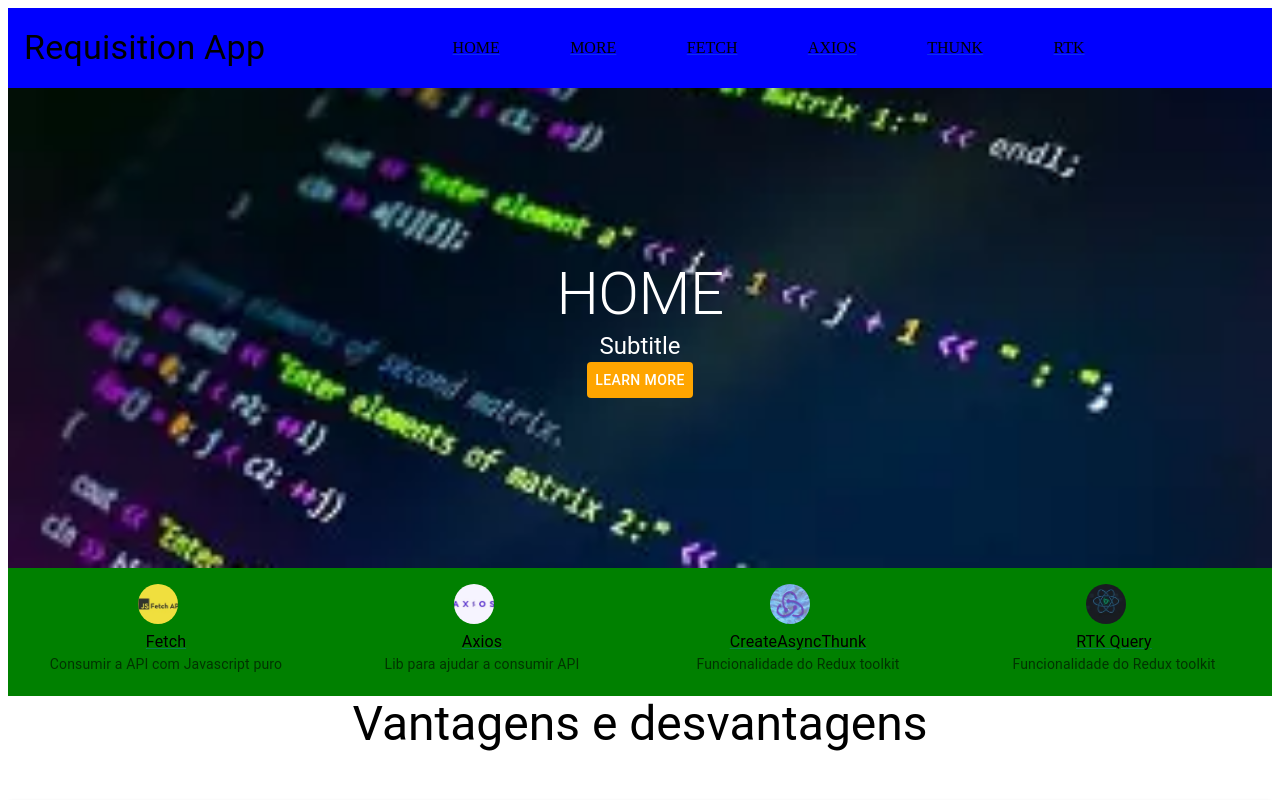
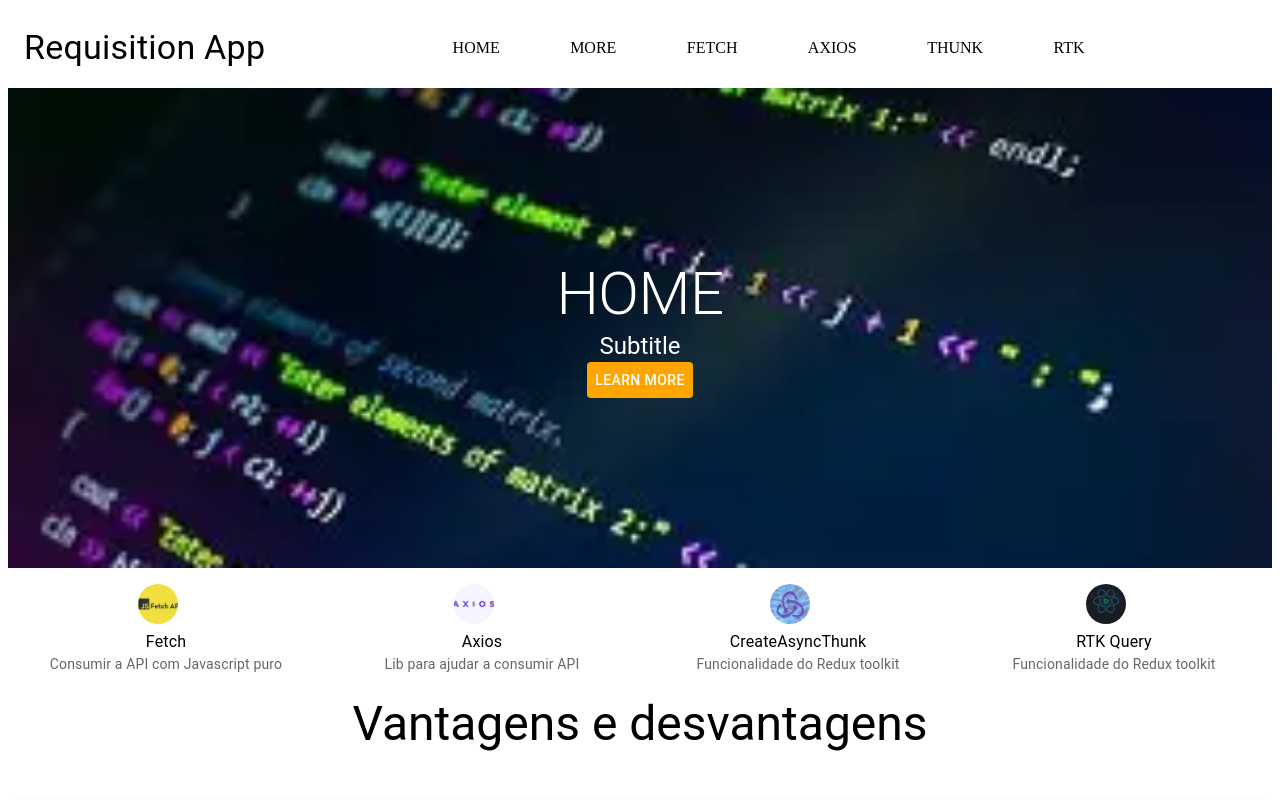
Before and after one commit to rafael-ferrom/ConnectionApi, a React (Vite) app in the folder connectionapi/: page / in a window 1280 px wide. Shown: the top 800 px of the page. Built offline with nearby package versions, Linux system fonts and the light colour scheme; some icons are missing.

Commit message:
style: correction in the appearance of the link

```diff
--- a/connectionapi/src/components/Navbar/Navbar.tsx
+++ b/connectionapi/src/components/Navbar/Navbar.tsx
@@ -10,12 +10,12 @@ const Navbar = () => {
         Requisition App
       </Typography>
       <Box sx={{display:"flex", justifyContent:"space-between", flexDirection:"row",alignItems: "center",width:"50%"}}>
-        <Link sx={{color:"black"}} href="/">HOME</Link>
-        <Link sx={{color:"black"}} href="/More">MORE</Link>
-        <Link sx={{color:"black"}} href="/Fetch">FETCH</Link>
-        <Link sx={{color:"black"}} href="/Axios"> AXIOS</Link>
-        <Link sx={{color:"black"}} href="/Thunk">THUNK</Link>
-        <Link sx={{color:"black"}} href="/RTK">RTK</Link>
+        <Link underline="hover" sx={{color:"black"}} href="/">HOME</Link>
+        <Link underline="hover" sx={{color:"black"}} href="/More">MORE</Link>
+        <Link underline="hover" sx={{color:"black"}} href="/Fetch">FETCH</Link>
+        <Link underline="hover" sx={{color:"black"}} href="/Axios"> AXIOS</Link>
+        <Link underline="hover" sx={{color:"black"}} href="/Thunk">THUNK</Link>
+        <Link underline="hover" sx={{color:"black"}} href="/RTK">RTK</Link>
       </Box>
       <HomeIcon sx={{ padding: "1rem" }}></HomeIcon>
     </StyledNavbar>
--- a/connectionapi/src/components/Navbar/style/Style.ts
+++ b/connectionapi/src/components/Navbar/style/Style.ts
@@ -2,7 +2,6 @@ import { Box, styled } from "@mui/material";
 
 export const StyledNavbar = styled(Box)({
     width: "100%",
-    backgroundColor:"blue",
     height:"5rem",
     display:"flex",
     alignItems:"center",
--- a/connectionapi/src/pages/HomePage/Home.tsx
+++ b/connectionapi/src/pages/HomePage/Home.tsx
@@ -60,7 +60,6 @@ const Home = () => {
       <Box>
         <List
           sx={{
-            backgroundColor: "green",
             display: "flex",
             flexDirection: "row",
             justifyContent: "space-between",
@@ -77,7 +76,7 @@ const Home = () => {
 
             <ListItemText sx={{textAlign:"center"}}
               primary={
-                <Link sx={{color:"black"}} href="/Fetch">Fetch</Link>
+                <Link underline="hover" sx={{color:"black"}} href="/Fetch">Fetch</Link>
               }
               secondary="Consumir a API com Javascript puro"
             />
@@ -93,7 +92,7 @@ const Home = () => {
 
             <ListItemText sx={{textAlign:"center"}}
               primary={
-                <Link sx={{color:"black"}} href="/Axios">Axios</Link>
+                <Link underline="hover" sx={{color:"black"}} href="/Axios">Axios</Link>
               }
               secondary="Lib para ajudar a consumir API"
             />
@@ -109,7 +108,7 @@ const Home = () => {
 
             <ListItemText sx={{textAlign:"center"}}
               primary={
-                <Link sx={{color:"black"}} href="/Thunk">CreateAsyncThunk</Link>
+                <Link underline="hover" sx={{color:"black"}} href="/Thunk">CreateAsyncThunk</Link>
               }
               secondary="Funcionalidade do Redux toolkit"
             />
@@ -125,7 +124,7 @@ const Home = () => {
 
             <ListItemText sx={{textAlign:"center"}}
               primary={
-                <Link sx={{color:"black"}} href="/RTK">RTK Query</Link>
+                <Link underline="hover" sx={{color:"black"}} href="/RTK">RTK Query</Link>
               }
               secondary="Funcionalidade do Redux toolkit"
             />
```
